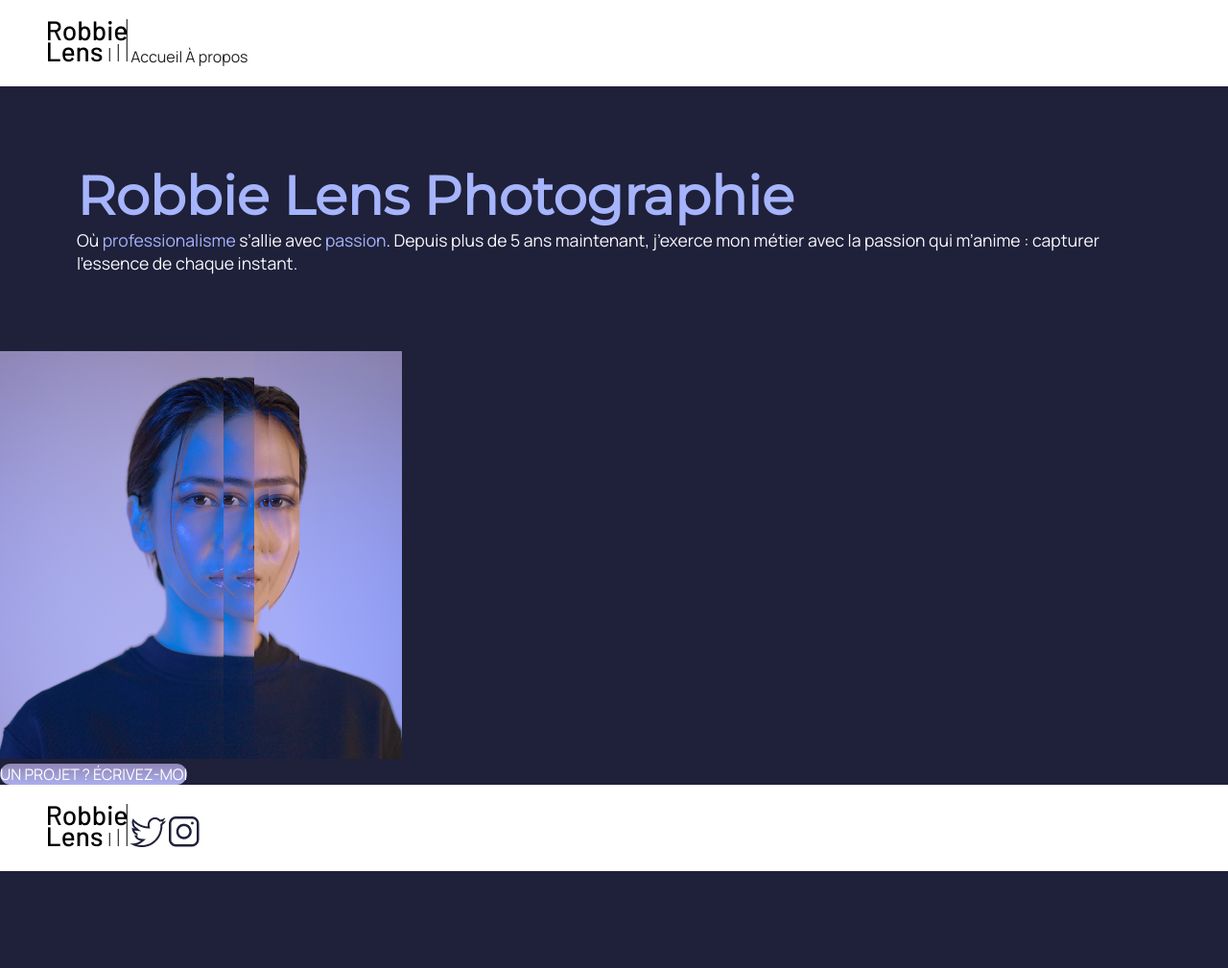
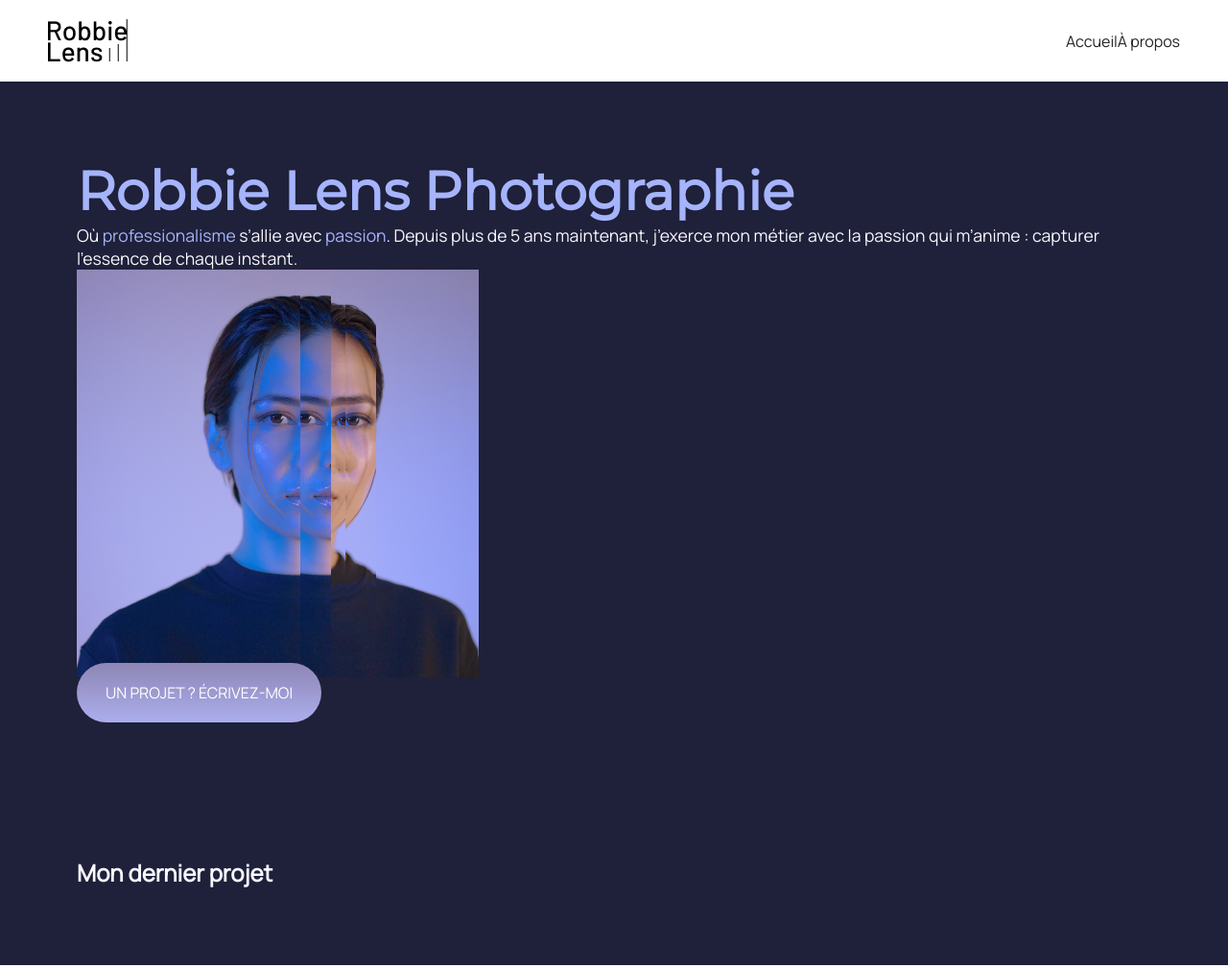
Before and after one commit to JefG67/Robbie_lens, a plain HTML site: page index.html in a window 1280 px wide. Shown: the top 1009 px of the page at 96% size. Before the commit the page ends 908 px from the top, so only its background shows below. Drawn offline with Linux system fonts and the light colour scheme.

Commit message:
03/04/2024

```diff
--- a/index.html
+++ b/index.html
@@ -2,9 +2,9 @@
 <html lang="fr">
 
 <head>
-    <meta charset="utf-8">
+    <meta charset="utf-8" >
     <title>Accueil - Robbie Lens Photographie</title>
-    <link href="style.css" rel="stylesheet">
+    <link href="style.css" rel="stylesheet" >
     <link rel="preconnect" href="https://fonts.googleapis.com">
     <link rel="preconnect" href="https://fonts.gstatic.com" crossorigin>
     <link href="https://fonts.googleapis.com/css2?family=Manrope&family=Montserrat&display=swap" rel="stylesheet">
@@ -13,12 +13,13 @@
 <body>
     <header>
         <nav>
-            <img src="images/logo.png" alt="Logo Robbie Lens">
+            <img src="images/logo.png" alt="Logo Robbie Lens" >
+            <div class="menu-links">
             <a href="index.html">Accueil</a>
             <a href="a-propos.html">À propos</a>
+            </div>
         </nav>
     </header>
-
     <main>
         <section>
             <h1>Robbie Lens Photographie</h1>
@@ -27,19 +28,22 @@
                 plus de 5 ans maintenant, j’exerce mon métier avec la passion
                 qui m’anime : capturer l’essence de chaque instant.
             </p>
-        </section>
-        <img src="images/robbie-lens.png" alt="Portrait avec effet de la photographe Robbie Lens">
+            <img src="images/robbie-lens.png" alt="Portrait avec effet de la photographe Robbie Lens" >
             <div>
                 <a href="" class="cta">UN PROJET ? ÉCRIVEZ-MOI</a>
             </div>
+        </section>
+        <section>
+            <h2>Mon dernier projet</h2>
+        </section>
     </main>
     <footer>
-        <img src="images/logo.png" alt="Logo Robbie Lens">
+        <img src="images/logo.png" alt="Logo Robbie Lens" >
         <a target="_blank" href="https://twitter.com/" class="lien-icone">
-            <img src="images/twitter.png" alt="Logo Twitter">
+            <img src="images/twitter.png" alt="Logo Twitter" >
         </a>
         <a target="_blank" href="https://www.instagram.com/" class="lien-icone">
-            <img src="images/instagram.png" alt="Logo Instagram">
+            <img src="images/instagram.png" alt="Logo Instagram" >
         </a>
     </footer>
 </body>
--- a/style.css
+++ b/style.css
@@ -1,7 +1,6 @@
 * {
   margin: 0;
 }
-
 
 body {
   font-family: 'Manrope', sans-serif;
@@ -38,16 +37,14 @@ li {
 header,
 footer {
   background-color: white;
-  padding-top: 20px;
-  padding-bottom: 20px;
-  padding-left: 50px;
-  padding-right: 50px;
+  padding: 20px 50px;
 }
 
 .cta {
   background: linear-gradient(#8e86b5, #acaeed);
   color: white;
   border-radius: 50px;
+  padding: 20px 30px;
 }
 
 a:hover {
@@ -69,19 +66,30 @@ a:hover {
   padding: 50px;
 }
 
-section{
+.carre-contenu h2 {
+  margin-top: 30px;
+}
+
+.carre-contenu ul {
+  margin-top: 30px;
+}
+
+section {
   padding: 80px;
 }
 
 .a-propos-main {
+  width: 50%;
   margin: auto;
+}
+
+nav{
+  display: flex;
+  align-items: center;
+  justify-content: space-between;
 
 }
 
-.carre-contenu ul{
-  margin-top: 30px;
+.menu-links {
+  display: flex;
 }
-
-.carre-contenu h2{
-  margin-top: 30px;
-}
```
Also changed, not shown: a-propos.html (+6 -4 lines), images/accueil/element-1.png (added), images/accueil/element-2.png (added), images/accueil/element-3.png (added), images/accueil/element-4.png (added), images/accueil/element-5.png (added), images/accueil/element-6.png (added). Lines whose indentation alone changed are shown as unchanged.
